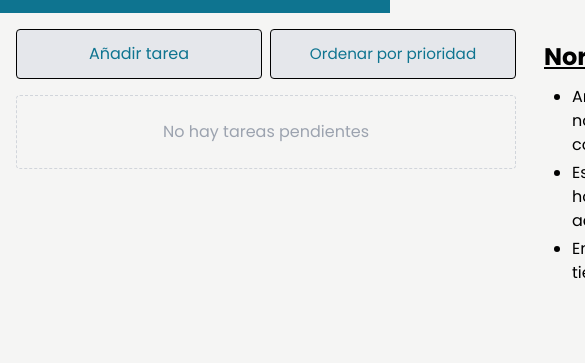
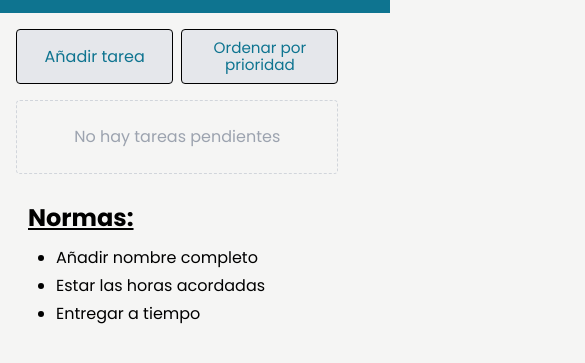
Before and after one commit to RubenRuiz2006/taskflow-project, a website: page public/index.html in a window 390 px wide. Shown: the part 67-430 px from the top of the page, 585 px wide, since content can reach past the window. Drawn offline with nearby package versions, Linux system fonts and the light colour scheme.

Commit message:
Mejora de diseño responsive

```diff
--- a/public/index.html
+++ b/public/index.html
@@ -25,8 +25,8 @@
     </header>
     <div id="overlay" class="hidden fixed inset-0 bg-black/40 z-10"></div>
     <main>
-        <div class="contenedor flex items-start gap-4 p-4" id="contenedor">
-            <div class="flex flex-col gap-2 min-w-100 max-w-[800px] min-w-[500px]">
+        <div class="contenedor flex flex-col items-start gap-4 p-4 md:flex-row" id="contenedor">
+            <div class="flex flex-col gap-2 min-w-100 max-w-[800px]">
             <div class="flex gap-2">
 
              <button id="botonAñadir" class="botonAñadir w-1/2 text-cyan-700 cursor-pointer bg-gray-200 p-3 border border-black rounded hover:bg-cyan-700 hover:text-white transition duration-300">Añadir tarea</button>
```
